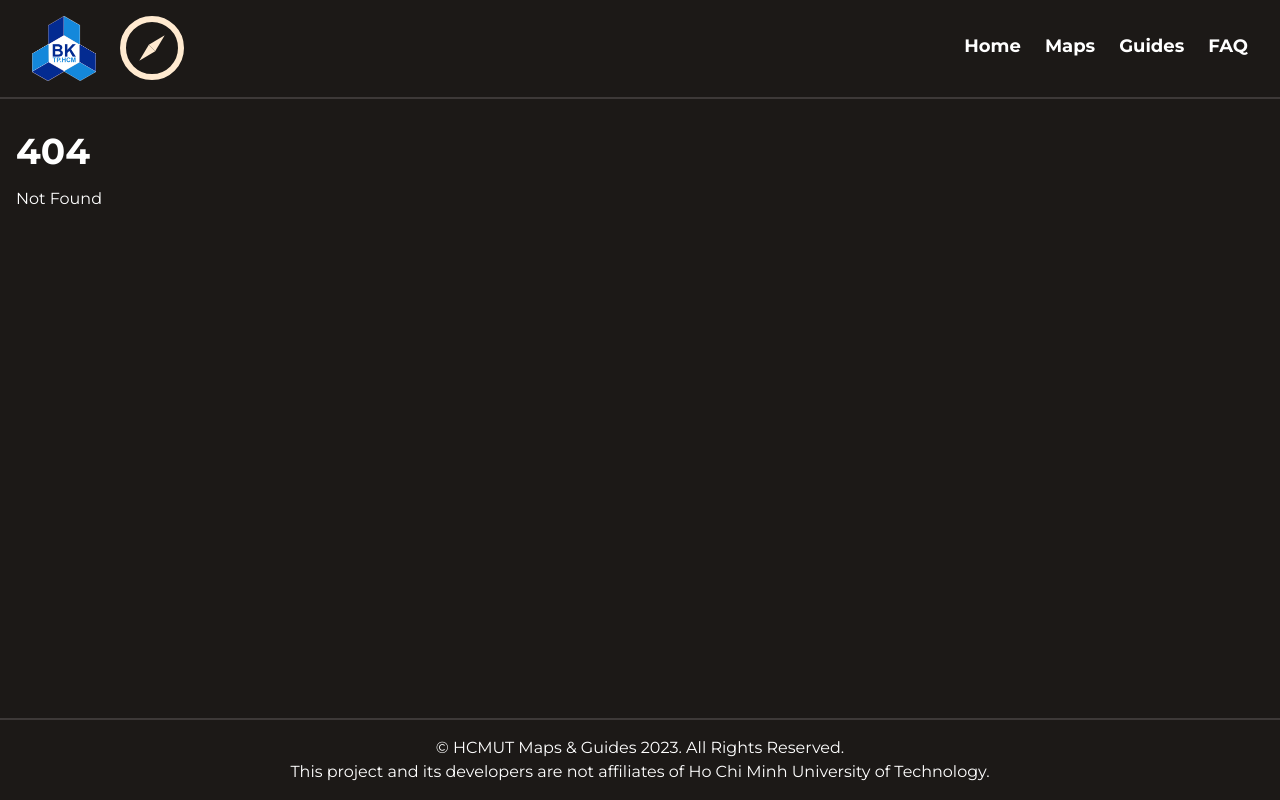
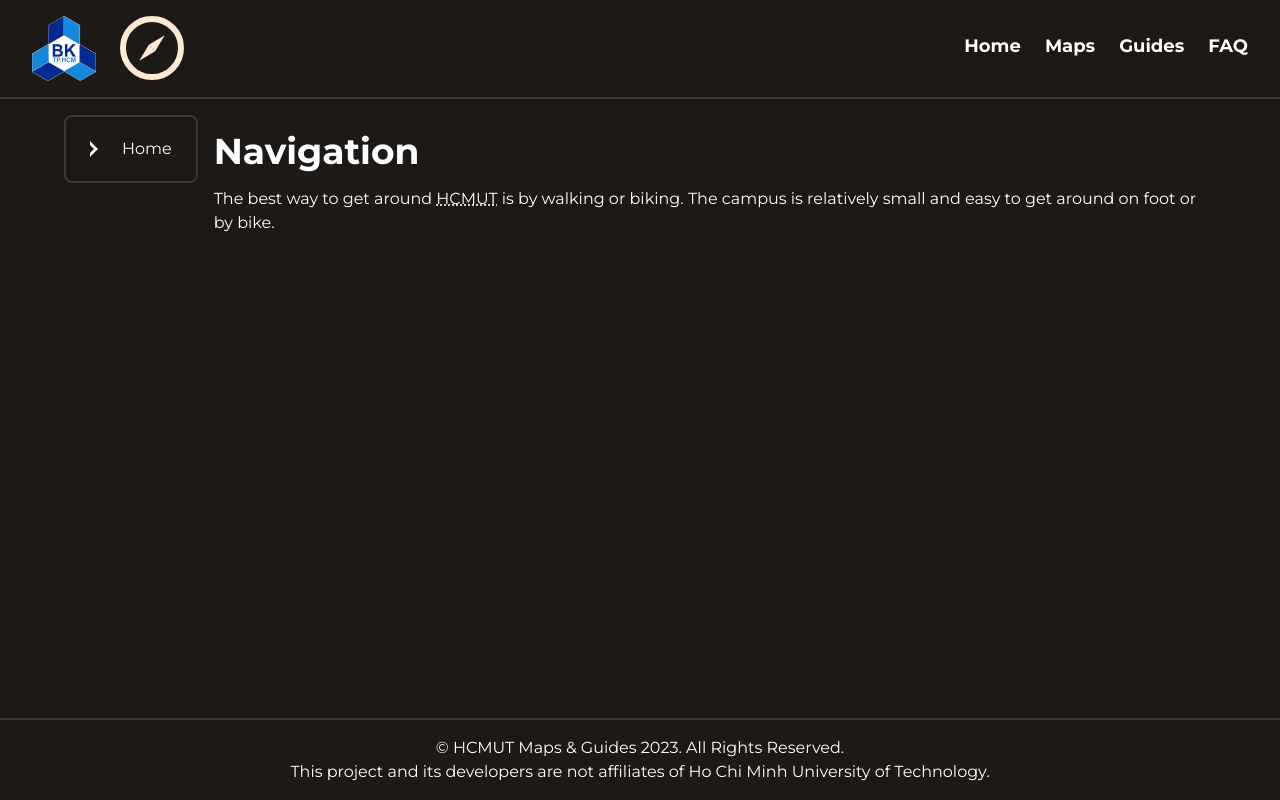
Before and after one commit to long89kev/HCMUT, a SvelteKit app: page /guides/navigation in a window 1280 px wide. Before the commit this address had no page. Built offline with nearby package versions, Linux system fonts and the light colour scheme.

Commit message:
Complete other pages

```diff
--- /dev/null
+++ b/src/lib/component/NavTreeView.svelte
@@ -0,0 +1,44 @@
+<script lang="ts">
+	import type { NavTreeNode } from '$lib/data/NavTreeNode';
+
+	export let tree: NavTreeNode;
+
+    let expanded = false;
+</script>
+
+<div>
+	<div class="flex flex-row items-center gap-2">
+		{#if tree.children}
+			<button class="w-6 h-6 grid place-items-center rounded-lg duration-150 bg-transparent hover:bg-neutral" on:click={() => expanded = !expanded}>
+				<svg width="8" height="16" viewBox="0 0 64 128" class="duration-150" style="transform: {expanded ? "rotate(90deg)" : "none"};" fill="none" xmlns="http://www.w3.org/2000/svg">
+					<g clip-path="url(#clip0_28_2)">
+						<path d="M63.5 64L0 0V32L32 64L0 96V128L63.5 64Z" fill="white" />
+					</g>
+					<defs>
+						<clipPath id="clip0_28_2">
+							<rect width="64" height="128" fill="white" />
+						</clipPath>
+					</defs>
+				</svg>
+			</button>
+		{:else}
+            <!-- put an empty div-->
+            <div class="w-6 h-6"></div>
+        {/if}
+
+		<!-- use <a> if href exists -->
+		{#if tree.href}
+			<a class="no-underline px-2 py-1 rounded-lg duration-150 bg-transparent hover:bg-neutral" href={tree.href}>{tree.label}</a>
+		{:else}
+			<p>{tree.label}</p>
+		{/if}
+	</div>
+
+	{#if tree.children && expanded}
+		<div class="ml-6">
+			{#each tree.children as child}
+				<svelte:self tree={child} />
+			{/each}
+		</div>
+	{/if}
+</div>
--- /dev/null
+++ b/src/lib/data/NavTreeNode.ts
@@ -0,0 +1,5 @@
+export interface NavTreeNode {
+    label: string;
+    href?: string;
+    children?: NavTreeNode[];
+}
--- a/src/routes/+layout.svelte
+++ b/src/routes/+layout.svelte
@@ -3,7 +3,6 @@
 	import { page } from '$app/stores';
 	import Header from '$lib/component/Header.svelte';
 	import Footer from '$lib/component/Footer.svelte';
-	import { fly } from 'svelte/transition';
 
 	$: pathname = $page.url.pathname;
 	$: title = `${$page.data.title ?? 'Untitled'} | HCMUT Maps & Guides`;
@@ -28,11 +27,7 @@
 <div class="flex flex-col min-h-screen">
 	<Header />
 	<main class="p-4">
-		{#key url}
-			<div in:fly={{ y: 150, duration: 150 }}>
-				<slot />
-			</div>
-		{/key}
+		<slot />
 	</main>
 	<div class="mt-auto">
 		<Footer />
--- a/src/routes/+page.svelte
+++ b/src/routes/+page.svelte
@@ -8,8 +8,8 @@
 
 <div class="flex flex-col md:my-32 gap-8 md:gap-32 mx-auto max-w-6xl">
     <ImageSection class="w-full" src={Logo} alt="Logo" width={256} height={256} align="right">
-        <h1 class="bg-gradient-to-r from-primary to-accent box-decoration-clone bg-clip-text text-transparent w-fit">HCMUT Maps & Guides</h1>
-        <p class="text-2xl">We provide comprehensive resources to help you navigate Ho Chi Minh City University of Technology <abbr>(HCMUT)</abbr> with ease. Whether you are a prospective student, a current student, or a visitor, we will guide you through the campus and provide essential information to make your <abbr title="Ho Chi Minh University of Techonology">HCMUT</abbr> experience a success.</p>
+        <h1 class="bg-gradient-to-r from-primary to-accent box-decoration-clone bg-clip-text text-transparent w-fit">HCMUT: Maps & Guides</h1>
+        <p class="text-2xl">We provide comprehensive resources to help you navigate Ho Chi Minh City University of Technology (<abbr>HCMUT</abbr>) with ease. Whether you are a prospective student, a current student, or a visitor, we will guide you through the campus and provide essential information to make your <abbr title="Ho Chi Minh University of Techonology">HCMUT</abbr> experience a success.</p>
     </ImageSection>
     <ImageSection class="w-full" src={MapMarker} alt="Map marker" width={128} height={128} align="left">
         <a href="/maps" class="underline-offset-4 decoration-2 decoration-primary">
@@ -21,7 +21,7 @@
         <a href="/guides" class="underline-offset-4 decoration-2 decoration-primary">
             <h1 class="text-primary box-decoration-clone bg-clip-text w-fit">Guides</h1>
         </a>
-        <p class="text-2xl">All the details of <abbr title="Ho Chi Minh University of Techonology">HCMUT</abbr> available at your fingertip.</p>
+        <p class="text-2xl">All the finest guides of <abbr title="Ho Chi Minh University of Techonology">HCMUT</abbr> available at your fingertip.</p>
     </ImageSection>
     <ImageSection class="w-full" src={FrequentlyAskedQuestions} alt="FAQ" width={128} height={128} align="left">
         <a href="/faq" class="underline-offset-4 decoration-2 decoration-primary">
--- a/src/routes/faq/+page.svelte
+++ b/src/routes/faq/+page.svelte
@@ -0,0 +1,28 @@
+<script>
+	import FaqBox from "./FaqBox.svelte";
+
+</script>
+<div class="w-full mx-auto max-w-6xl">
+    <h1>Frequently asked questions</h1>
+    <p>Here are some frequently asked questions about <abbr title="Ho Chi Minh University of Technology">HCMUT</abbr>.</p>
+
+    <FaqBox>
+        <span slot="title">Where is <abbr title="Ho Chi Minh University of Technology">HCMUT</abbr> located?</span>
+        <p slot="body"><abbr title="Ho Chi Minh University of Technology">HCMUT</abbr> is located in Ho Chi Minh City, Vietnam.</p>
+    </FaqBox>
+
+    <FaqBox>
+        <span slot="title">What is the best way to get around <abbr title="Ho Chi Minh University of Technology">HCMUT</abbr>?</span>
+        <p slot="body">The best way to get around <abbr title="Ho Chi Minh University of Technology">HCMUT</abbr> is by walking or biking.</p>
+    </FaqBox>
+
+    <FaqBox>
+        <span slot="title">How can I get to a different part of the city?</span>
+        <p slot="body">You can take a bus or taxi to a different part of the city.</p>
+    </FaqBox>
+
+    <FaqBox>
+        <span slot="title">Does <abbr title="Ho Chi Minh University of Technology">HCMUT</abbr> have a shuttle bus service?</span>
+        <p slot="body">Yes, <abbr title="Ho Chi Minh University of Technology">HCMUT</abbr> has a shuttle bus service that runs between the main campus and the university's satellite campuses.</p>
+    </FaqBox>
+</div>
--- /dev/null
+++ b/src/routes/faq/FaqBox.svelte
@@ -0,0 +1,6 @@
+<div class="p-4 my-4 border-2 border-neutral rounded-lg">
+    <h3 class="mt-0">
+        <slot name="title" />
+    </h3>
+    <slot name="body" />
+</div>
--- /dev/null
+++ b/src/routes/guides/+layout.svelte
@@ -0,0 +1,28 @@
+<script lang="ts">
+	import NavTreeView from "$lib/component/NavTreeView.svelte";
+	import type { NavTreeNode } from "$lib/data/NavTreeNode";
+
+    const tree: NavTreeNode = {
+        label: "Home",
+        href: "/guides",
+        children: [
+            {
+                label: "Navigation",
+                href: "/guides/navigation"
+            },
+            {
+                label: "Traveling",
+                href: "/guides/traveling"
+            }
+        ]
+    };
+</script>
+
+<div class="w-full mx-auto max-w-6xl flex gap-4 flex-col md:flex-row">
+    <div class="border-2 border-neutral rounded-lg p-4 md:self-start">
+        <NavTreeView tree={tree} />
+    </div>
+    <article>
+        <slot />
+    </article>
+</div>
--- a/src/routes/guides/+page.ts
+++ b/src/routes/guides/+layout.ts
@@ -3,6 +3,6 @@ import type { PageData } from "$lib/data/PageData";
 export function load(): PageData {
     return {
         title: "Guides",
-        description: "All the details of HCMUT available at your fingertip."
+        description: "All the finest guides of HCMUT available at your fingertip."
     };
 }
--- a/src/routes/guides/+page.svelte
+++ b/src/routes/guides/+page.svelte
@@ -0,0 +1,7 @@
+<h1><abbr title="Ho Chi Minh University of Technology">HCMUT</abbr>: Guides</h1>
+<p>
+    Ho Chi Minh University of Technology (<abbr>HCMUT</abbr>) is one of the most prestigious universities in Vietnam.
+    It is located in Ho Chi Minh City, the most populated in Vietnam.
+    <abbr title="Ho Chi Minh University of Technology">HCMUT</abbr> has a beautiful campus with many trees, flowers, and modern buildings.
+    There are many facilities and resources available to students, including classrooms, laboratories, libraries, dormitories, sports complexes, and a large student body.
+</p>
--- /dev/null
+++ b/src/routes/guides/navigation/+page.svelte
@@ -0,0 +1,5 @@
+<h1>Navigation</h1>
+<p>
+    The best way to get around <abbr title="Ho Chi Minh University of Technology">HCMUT</abbr> is by walking or biking.
+    The campus is relatively small and easy to get around on foot or by bike.
+</p>
--- /dev/null
+++ b/src/routes/guides/traveling/+page.svelte
@@ -0,0 +1,4 @@
+<h1>Traveling</h1>
+<p>
+    If you need to travel to a different part of the city, you can go to the bus stop.
+</p>
```
